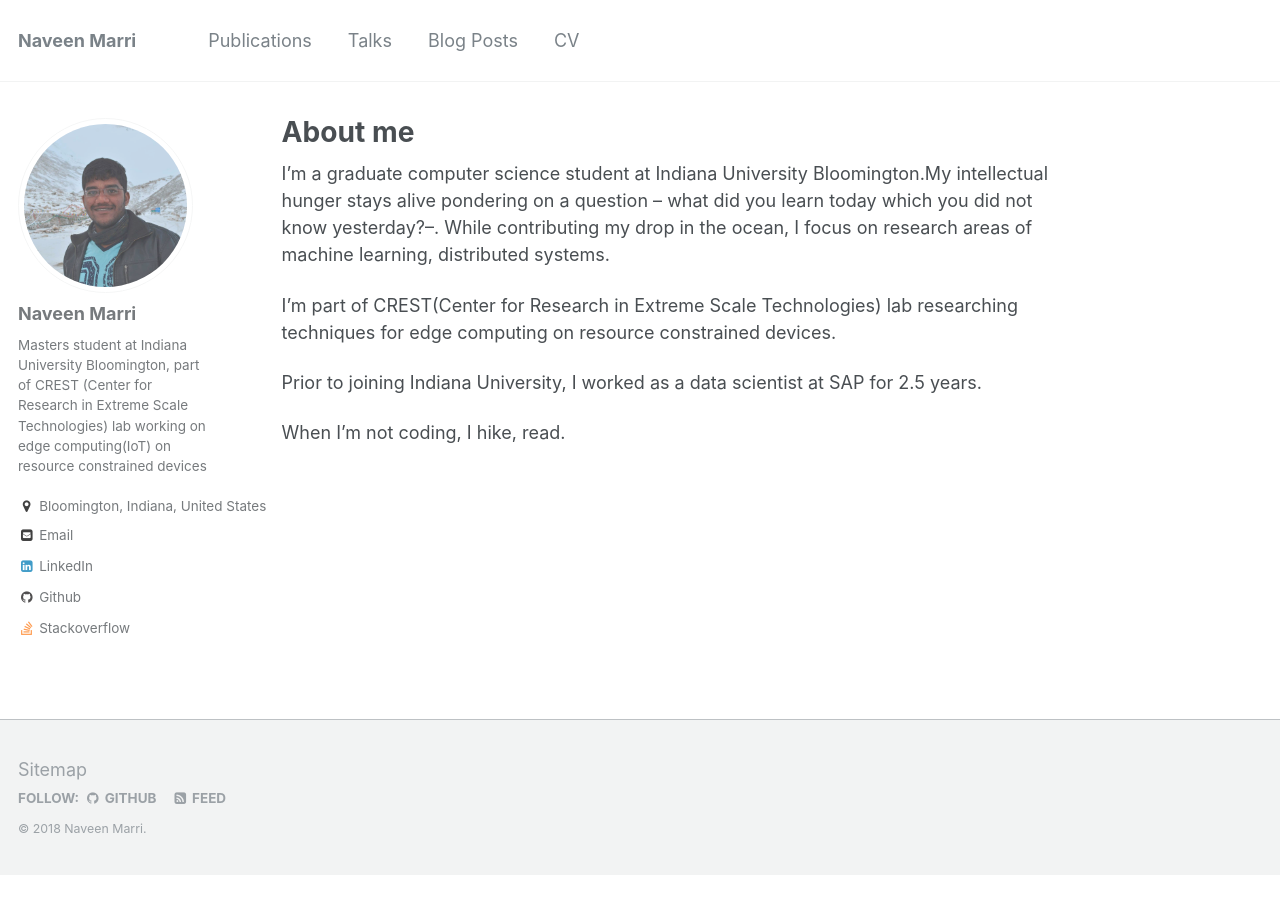
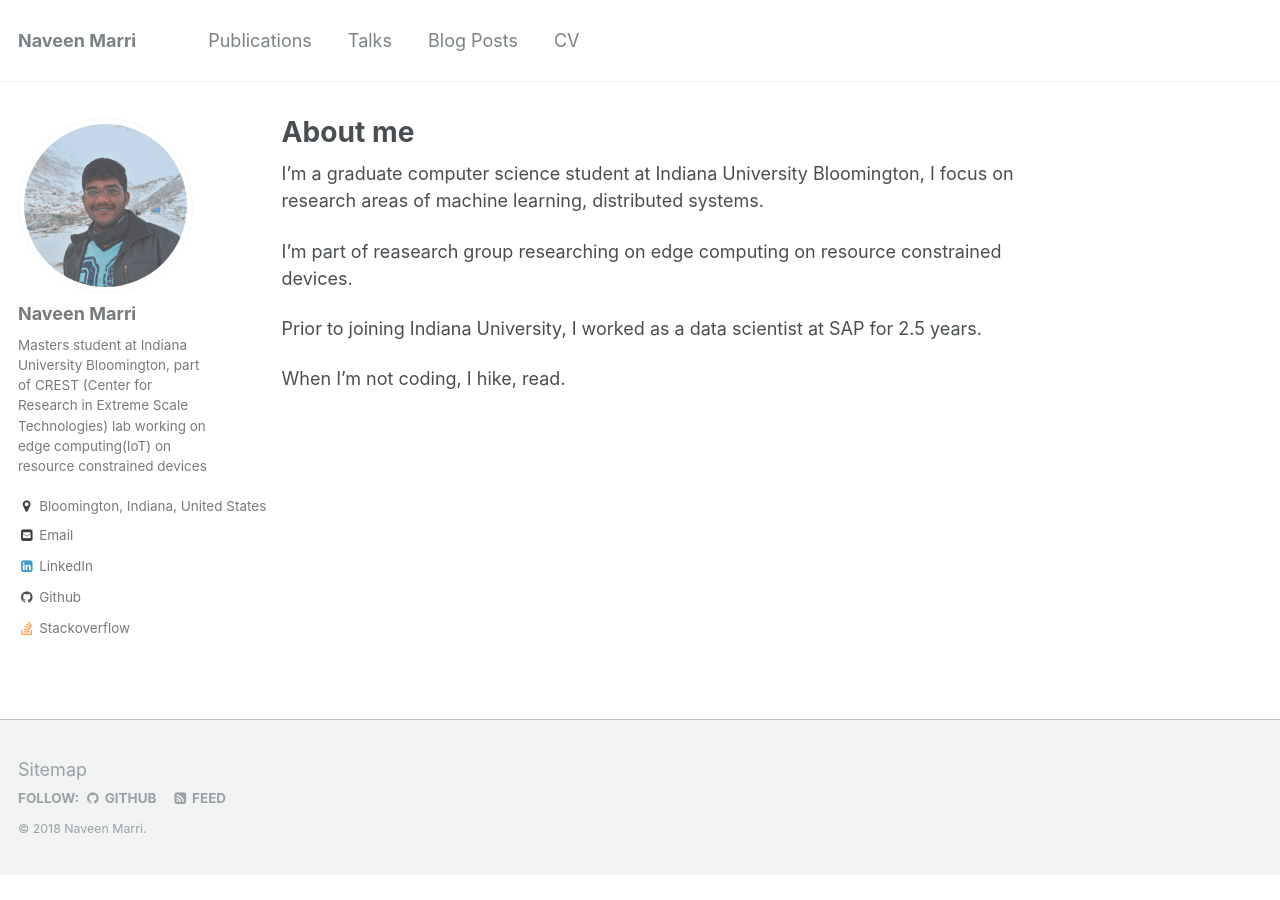
Before and after one commit to naveenkumarmarri/naveen.github.io, a Jekyll site: the page built from _pages/about.md, in a window 1280 px wide. Built offline with Jekyll 4.4.1, drawn with Linux system fonts in a browser that asks for light colours.

Commit message:
Update about.md

```diff
--- a/_pages/about.md
+++ b/_pages/about.md
@@ -7,9 +7,9 @@ redirect_from:
   - /about/
   - /about.html
 ---
-I'm a graduate computer science student at Indiana University Bloomington.My intellectual hunger stays alive pondering on a question – what did you learn today which you did not know yesterday?–. While contributing my drop in the ocean, I focus on research areas of machine learning, distributed systems.
+I'm a graduate computer science student at Indiana University Bloomington, I focus on research areas of machine learning, distributed systems.
 
-I'm part of CREST(Center for Research in Extreme Scale Technologies) lab researching techniques for edge computing on resource constrained devices.
+I'm part of reasearch group researching on edge computing on resource constrained devices.
 
 Prior to joining Indiana University, I worked as a data scientist at SAP for 2.5 years.
 
```
